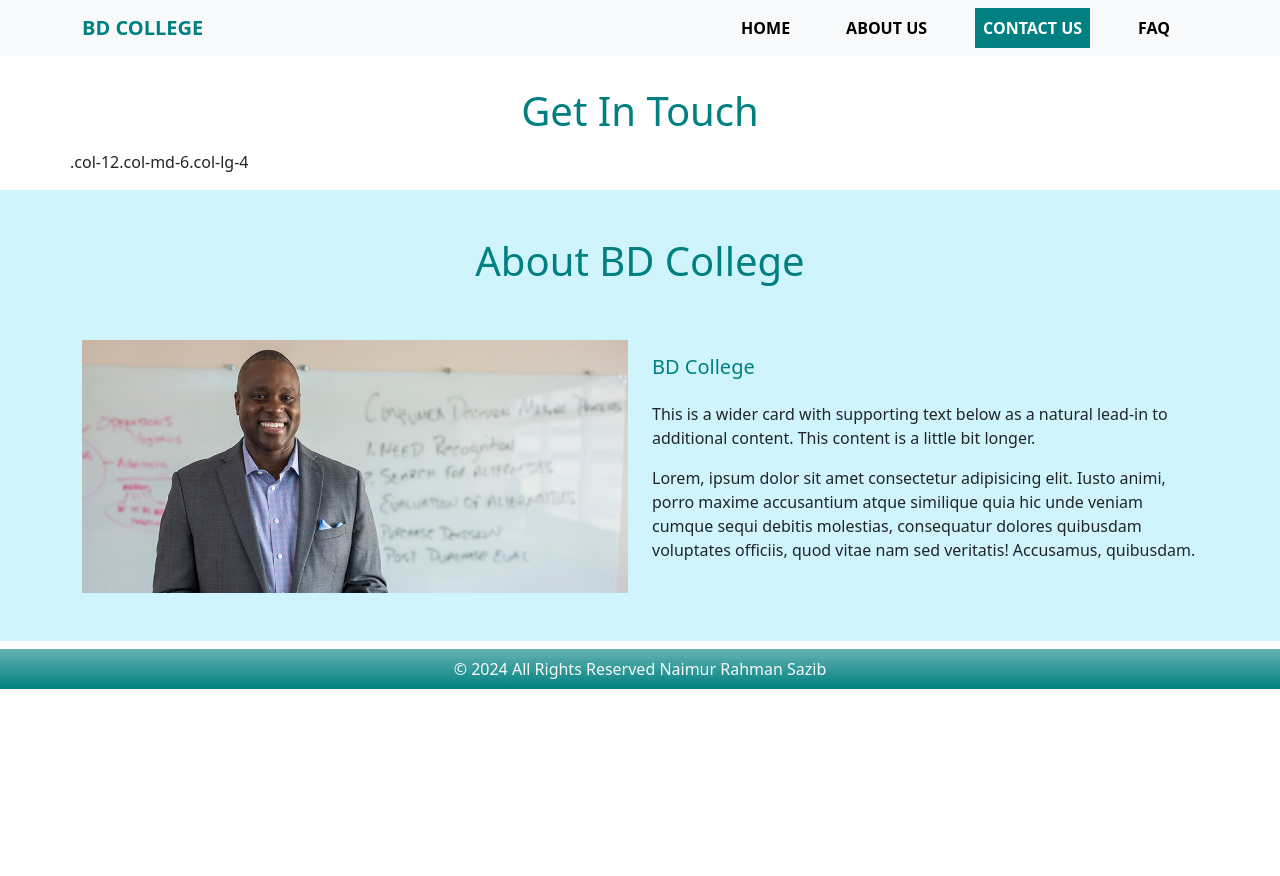
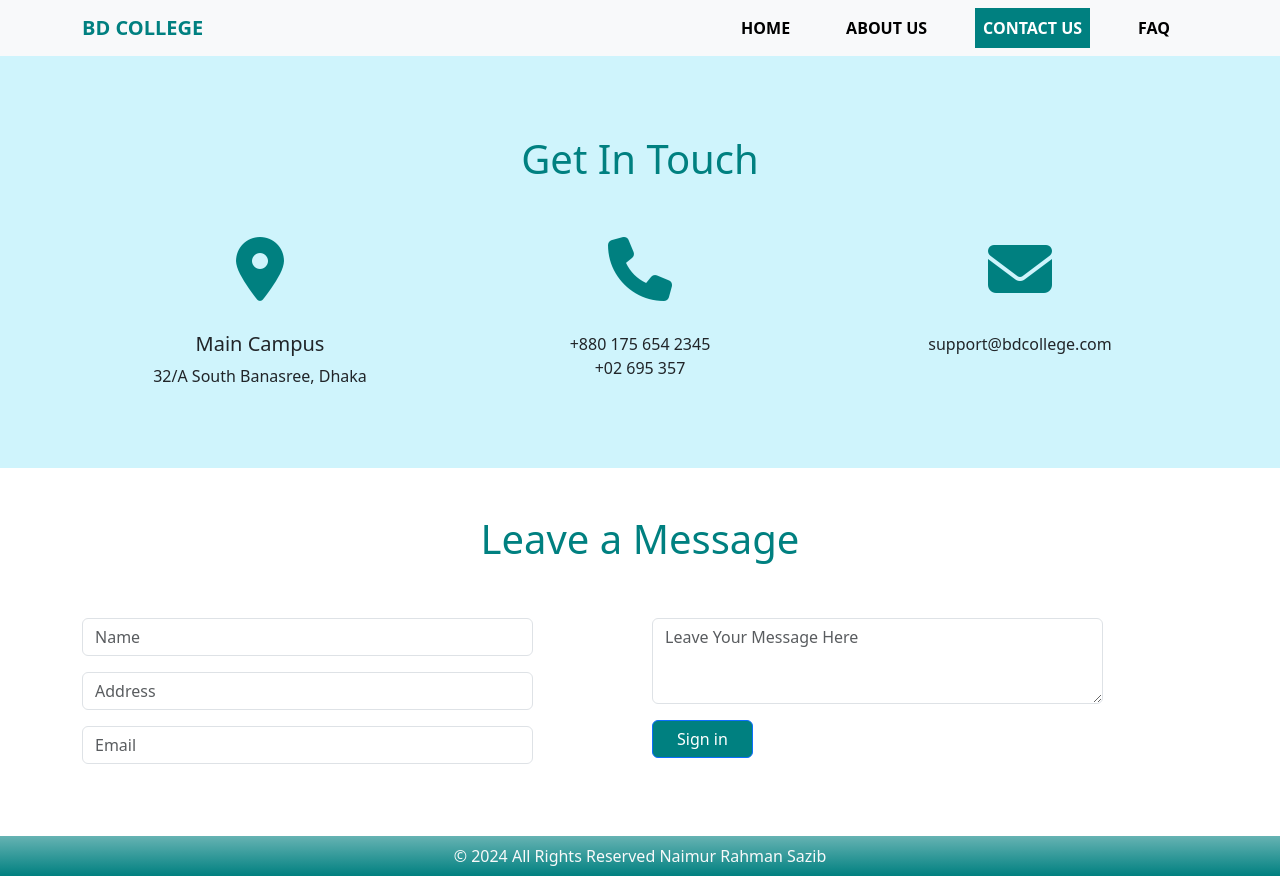
Before and after one commit to naimur-234964/wddf04-lab35, a plain HTML site: page contact.html in a window 1280 px wide. Before the commit the page ends 800 px from the top, so only its background shows below. Drawn offline with nearby package versions, Linux system fonts and the light colour scheme.

Commit message:
fa css added, contact page completed

```diff
--- a/assets/css/main.css
+++ b/assets/css/main.css
@@ -33,6 +33,11 @@
 #footer{
     background: linear-gradient(rgba(0, 128, 128, .6), rgba(0, 128, 128));
 }
+
+.btn-primary{
+    background: var(--primary-color);
+    /* padding: ; */
+}
 /* Common code end */
 
 /* Homepage Start */
--- a/assets/js/main.js
+++ b/assets/js/main.js
@@ -0,0 +1,6 @@
+document.querySelector('.btn-primary').addEventListener('click', function(event) {
+    const confirmed = confirm('Are you sure you want to submit?');
+    if (!confirmed) {
+        event.preventDefault(); // Prevent form submission if not confirmed
+    }
+});
--- a/contact.html
+++ b/contact.html
@@ -5,6 +5,12 @@
     <title>Online College</title>
     <meta charset="utf-8">
     <meta name="viewport" content="width=device-width, initial-scale=1">
+
+    <!-- Favicon -->
+     <link rel="shortcut icon" href="assets/img/favicon.png" type="image/x-icon">
+
+    <!-- Fontawesome -->
+    <link rel="stylesheet" href="https://cdnjs.cloudflare.com/ajax/libs/font-awesome/6.6.0/css/all.min.css">
 
     <!-- Bootstrap CSS CDN -->
     <link href="https://cdn.jsdelivr.net/npm/bootstrap@5.3.3/dist/css/bootstrap.min.css" rel="stylesheet">
@@ -43,7 +49,7 @@
     <!-- Navbar Section End -->
 
     <!-- Staff Profile Section Start -->
-    <section id="contact-details">
+    <section id="contact-details" class="bg-info-subtle py-5">
         <section class="contact-details container">
             <!-- Title Start -->
             <div class="title text-center my-3">
@@ -53,7 +59,32 @@
 
             <!-- Content Start -->
             <div class="row gy-4 mb-3">
-                .col-12.col-md-6.col-lg-4
+                <div class="col-12 col-md-4 col-lg-4 text-center">
+                    <div class="contact-icon mb-3">
+                        <i class="fa-solid fa-location-dot fa-4x title"></i>
+                    </div>
+                    <div class="contact-text">
+                        <h5>Main Campus</h5>
+                        <p>32/A South Banasree, Dhaka</p>
+                    </div>
+                </div><!-- Single Card End -->
+                <div class="col-12 col-md-4 col-lg-4 text-center">
+                    <div class="contact-icon mb-3">
+                        <i class="fa-solid fa-phone fa-4x title"></i>
+                    </div>
+                    <div class="contact-text">
+                        <p class="m-0">+880 175 654 2345</p>
+                        <p>+02 695 357</p>
+                    </div>
+                </div><!-- Single Card End -->
+                <div class="col-12 col-md-4 col-lg-4 text-center">
+                    <div class="contact-icon mb-3">
+                        <i class="fa-solid fa-envelope fa-4x title"></i>
+                    </div>
+                    <div class="contact-text">
+                        <p>support@bdcollege.com</p>
+                    </div>
+                </div><!-- Single Card End -->
             </div>
             <!-- Content End -->
         </section>
@@ -61,30 +92,45 @@
     <!-- Staff Profile Section End -->
 
     <!-- Staff Profile Section Start -->
-    <section id="about-institute" class="bg-info-subtle py-3">
+    <section id="about-institute" class="py-3">
         <section class="about-institute container">
             <!-- Title Start -->
             <div class="title text-center my-3">
-                <h1>About BD College</h1>
+                <h1>Leave a Message</h1>
             </div>
             <!-- Title End -->
 
             <!-- Content Start -->
             <div class="row gy-4 mb-3 py-3">
-                <div class="col-12 col-md-6">
-                    <img src="assets/img/op-faculty.jpeg" class="d-block w-100" alt="...">
-                </div>
-                <div class="col-12 col-md-6">
-                    <h5 class="title">BD College</h5>
-                    <p>
-                        This is a wider card with supporting text below as a natural lead-in to
-                        additional content. This content is a little bit longer.
-                    </p>
-                    <p>
-                        Lorem, ipsum dolor sit amet consectetur adipisicing elit. Iusto animi, porro maxime accusantium atque similique quia hic unde veniam cumque sequi debitis molestias, consequatur dolores quibusdam voluptates officiis, quod vitae nam sed veritatis! Accusamus, quibusdam.
-                    </p>
-                </div>
-            </div><!-- Single Card End -->
+                <form>
+                    <div class="row">
+                        <div class="col-12 col-md-6">
+                            <div class="row mb-3">
+                                <div class="col-sm-10">
+                                    <input type="text" name="name" class="form-control" placeholder="Name">
+                                </div>
+                            </div>
+                            <div class="row mb-3">
+                                <div class="col-sm-10">
+                                    <input type="text" name="address" class="form-control" placeholder="Address">
+                                </div>
+                            </div>
+                            <div class="row mb-3">
+                                <div class="col-sm-10">
+                                    <input type="email" name="email" class="form-control" placeholder="Email">
+                                </div>
+                            </div>
+                        </div>
+                        <div class="col-12 col-md-6">
+                            <div class="row mb-3">
+                                <div class="col-sm-10">
+                                    <textarea name="message" id="message" class="form-control" placeholder="Leave Your Message Here" rows="3"></textarea>
+                                </div>
+                            </div>
+                            <button type="submit" class="btn btn-primary px-4">Sign in</button>
+                        </div>
+                    </div>
+                </form>
             </div>
             <!-- Content End -->
         </section>
```
Also changed, not shown: about.html (+9 -1 lines), faq.html (+6 -0 lines), index.html (+6 -0 lines), assets/img/favicon.png (added).
